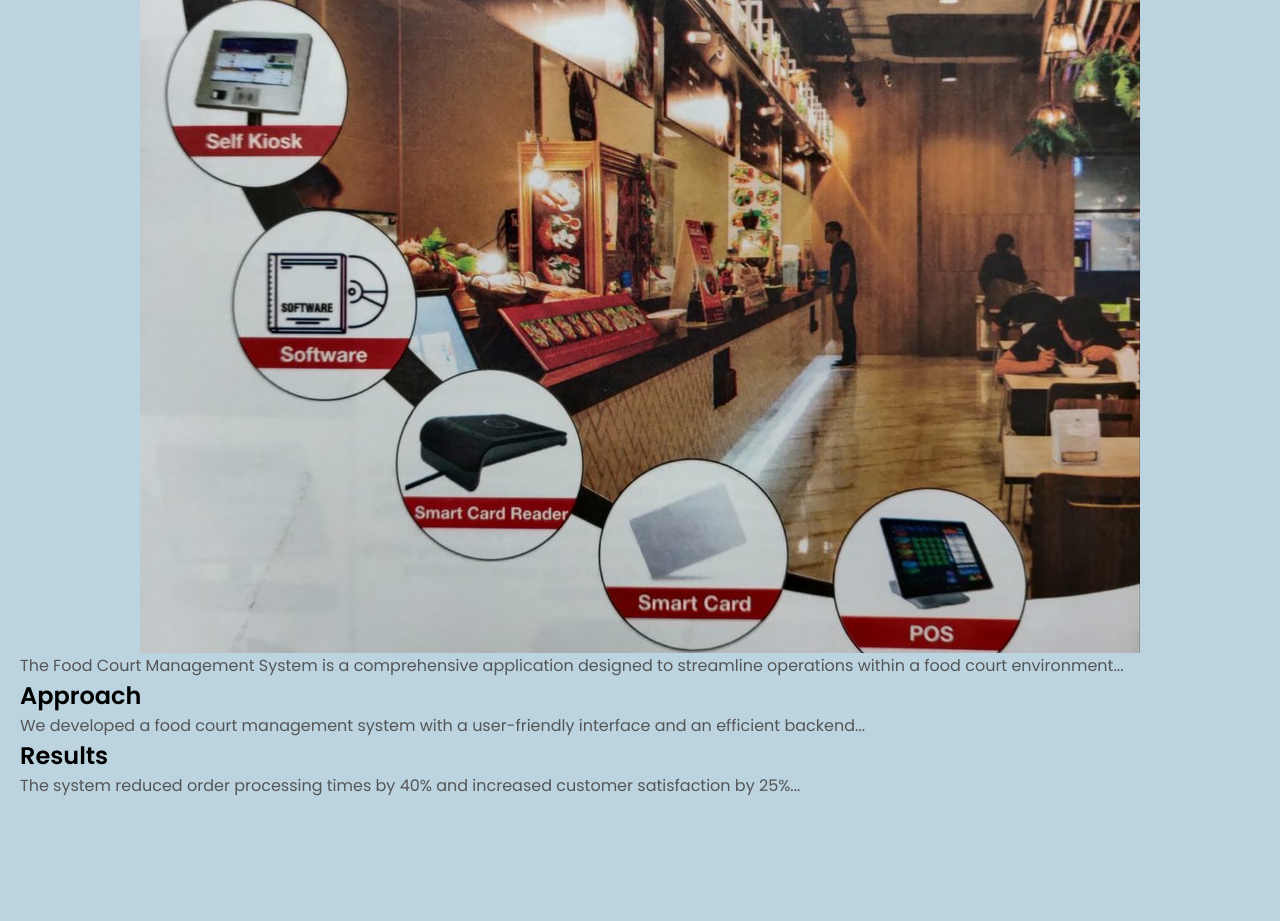
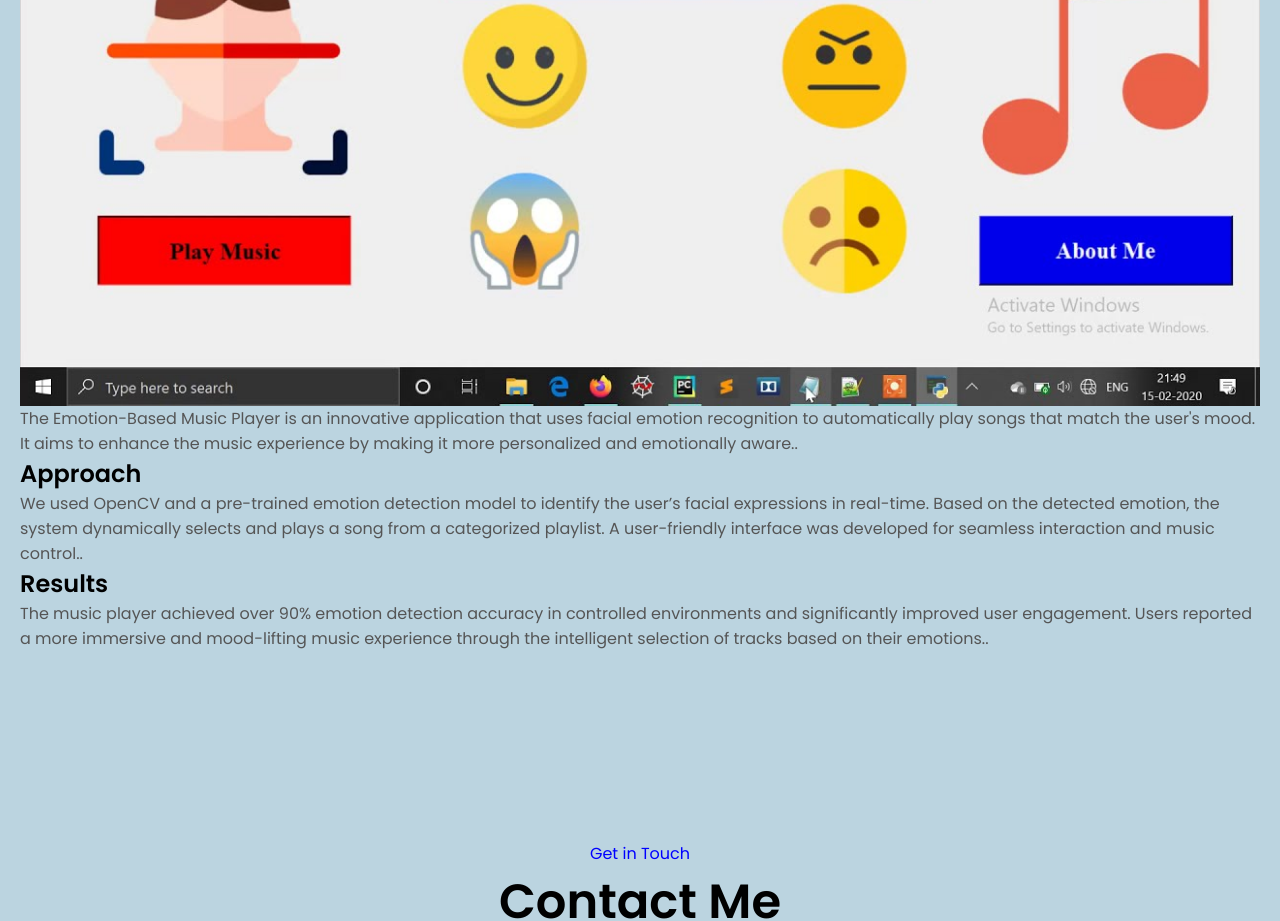
Before and after one commit to EnugalaManeesh/portfolio, a plain HTML site: page foodcourt.html in a window 1280 px wide. Shown: the part 392-1313 px from the top of the page. Drawn offline with Linux system fonts and the light colour scheme.

Commit message:
Updated emotion music player content, added emotion.jpg, and removed food court.jpg

```diff
--- a/foodcourt.html
+++ b/foodcourt.html
@@ -40,17 +40,17 @@
 
     <!-- Main Content -->
     <main>
-        <img src="food court.jpg" alt="Food Court Management System Project" class="project-img">
-        <p>The Food Court Management System is a comprehensive application designed to streamline operations within a food court environment...</p>
+        <img src="emotion.jpg" alt="Emotion Music Player Project" class="project-img">
+        <p>The Emotion-Based Music Player is an innovative application that uses facial emotion recognition to automatically play songs that match the user's mood. It aims to enhance the music experience by making it more personalized and emotionally aware..</p>
 
         <div class="project-approach">
             <h2>Approach</h2>
-            <p>We developed a food court management system with a user-friendly interface and an efficient backend...</p>
+            <p>We used OpenCV and a pre-trained emotion detection model to identify the user’s facial expressions in real-time. Based on the detected emotion, the system dynamically selects and plays a song from a categorized playlist. A user-friendly interface was developed for seamless interaction and music control..</p>
         </div>
 
         <div class="project-results">
             <h2>Results</h2>
-            <p>The system reduced order processing times by 40% and increased customer satisfaction by 25%...</p>
+            <p>The music player achieved over 90% emotion detection accuracy in controlled environments and significantly improved user engagement. Users reported a more immersive and mood-lifting music experience through the intelligent selection of tracks based on their emotions..</p>
         </div>
     </main>
 
--- a/script.js
+++ b/script.js
@@ -5,7 +5,6 @@ function toggleMenu() {
     icon.classList.toggle("open");
   }
 
-  // Function to handle scroll and highlight active section
 function highlightActiveSection() {
   const sections = document.querySelectorAll("section");
   const navLinks = document.querySelectorAll(".nav-links li a");
```
Also changed, not shown: index.html (+2 -2 lines), emotion.jpg (added), food court.jpg (deleted).
